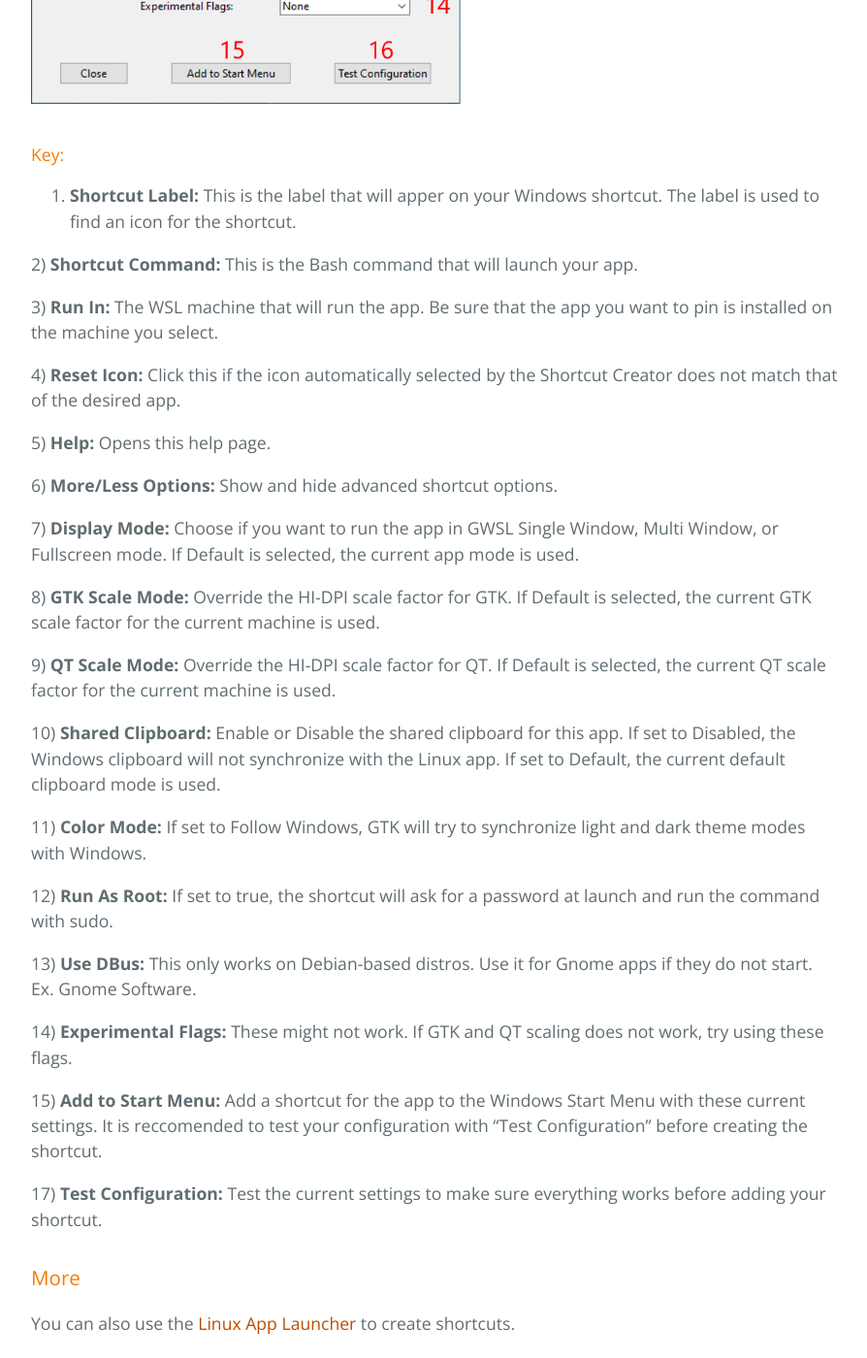
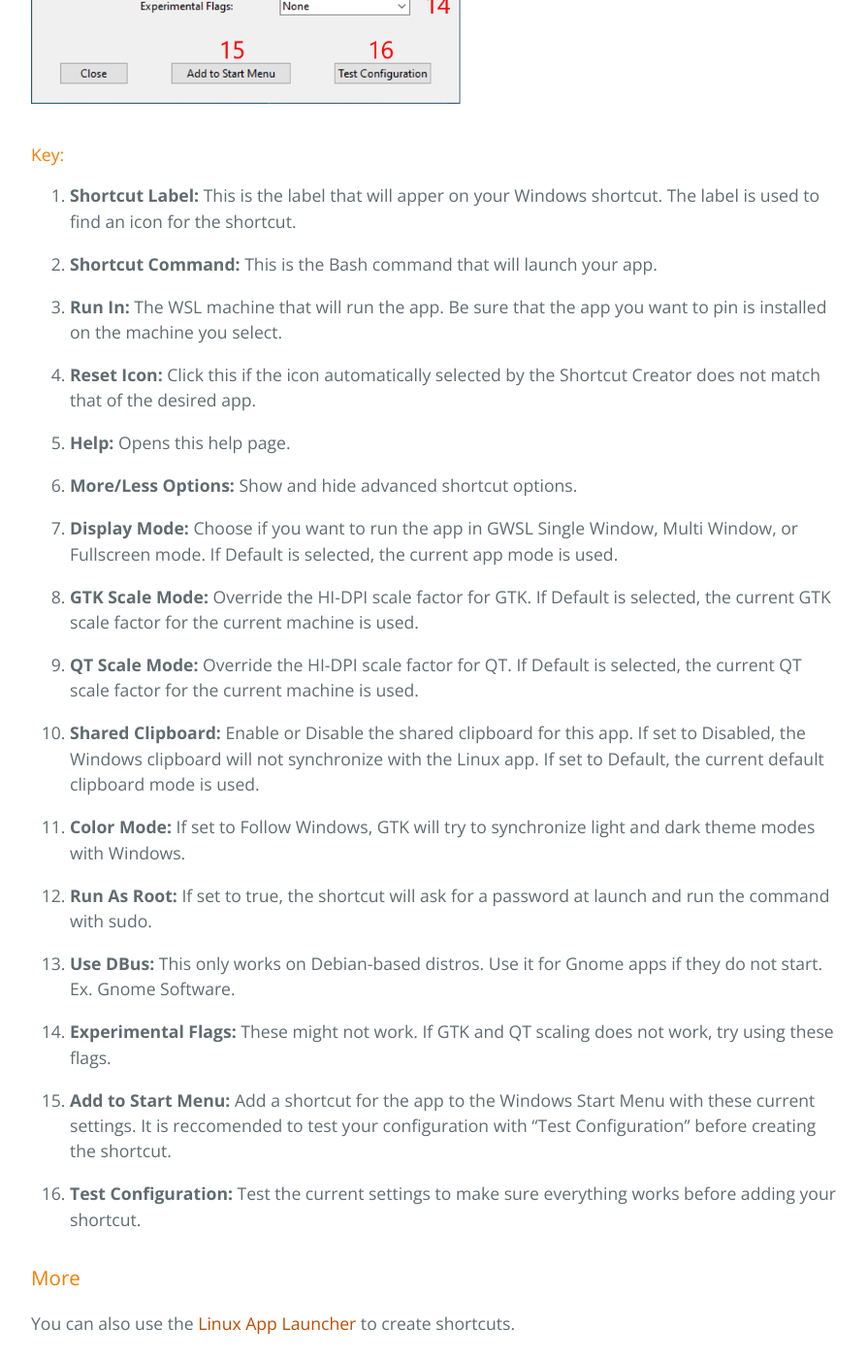
Before and after one commit to Opticos/gwsl, a Jekyll site: the page built from tutorials/manual.md, in a window 1280 px wide and 1400 px high, scrolled down 5885 px. Shown: the whole window at 97% size, without its empty margins (192-1086 px from the left). Built offline with Jekyll 4.4.1, drawn with Linux system fonts in a browser that asks for light colours; the repository's description, which GitHub fills in, is left out; part of the change alters nothing that is shown.

Commit message:
Update manual.md

```diff
--- a/tutorials/manual.md
+++ b/tutorials/manual.md
@@ -118,39 +118,39 @@ To access the Shortcut Creator, open the GWSL Dashboard and click "Shortcut Crea
 
 1.  **Shortcut Label:** This is the label that will apper on your Windows shortcut. The label is used to find an icon for the shortcut.
 
-2)  **Shortcut Command:** This is the Bash command that will launch your app.
+2.  **Shortcut Command:** This is the Bash command that will launch your app.
 
-3)  **Run In:** The WSL machine that will run the app. Be sure that the app you want to pin is installed on the machine you select.
+3.  **Run In:** The WSL machine that will run the app. Be sure that the app you want to pin is installed on the machine you select.
 
-4)  **Reset Icon:** Click this if the icon automatically selected by the Shortcut Creator does not match that of the desired app.
+4.  **Reset Icon:** Click this if the icon automatically selected by the Shortcut Creator does not match that of the desired app.
 
-5)  **Help:** Opens this help page.
+5.  **Help:** Opens this help page.
 
-6)  **More/Less Options:** Show and hide advanced shortcut options.
+6.  **More/Less Options:** Show and hide advanced shortcut options.
 
-7)  **Display Mode:** Choose if you want to run the app in GWSL Single Window, Multi Window, or Fullscreen mode. If Default is selected, the current app mode is used.
+7.  **Display Mode:** Choose if you want to run the app in GWSL Single Window, Multi Window, or Fullscreen mode. If Default is selected, the current app mode is used.
 
-8)  **GTK Scale Mode:** Override the HI-DPI scale factor for GTK. If Default is selected, the current GTK scale factor for the current machine is used.
+8.  **GTK Scale Mode:** Override the HI-DPI scale factor for GTK. If Default is selected, the current GTK scale factor for the current machine is used.
 
-9)  **QT Scale Mode:** Override the HI-DPI scale factor for QT. If Default is selected, the current QT scale factor for the current machine is used.
+9.  **QT Scale Mode:** Override the HI-DPI scale factor for QT. If Default is selected, the current QT scale factor for the current machine is used.
 
-10) **Shared Clipboard:** Enable or Disable the shared clipboard for this app. If set to Disabled, the Windows clipboard will not synchronize with the Linux app. If set to Default, the current default clipboard mode is used.
+10. **Shared Clipboard:** Enable or Disable the shared clipboard for this app. If set to Disabled, the Windows clipboard will not synchronize with the Linux app. If set to Default, the current default clipboard mode is used.
 
-11)  **Color Mode:** If set to Follow Windows, GTK will try to synchronize light and dark theme modes with Windows.
+11.  **Color Mode:** If set to Follow Windows, GTK will try to synchronize light and dark theme modes with Windows.
 
-12)  **Run As Root:** If set to true, the shortcut will ask for a password at launch and run the command with sudo.
+12.  **Run As Root:** If set to true, the shortcut will ask for a password at launch and run the command with sudo.
 
-13)  **Use DBus:** This only works on Debian-based distros. Use it for Gnome apps if they do not start. Ex. Gnome Software.
+13.  **Use DBus:** This only works on Debian-based distros. Use it for Gnome apps if they do not start. Ex. Gnome Software.
 
-14)  **Experimental Flags:** These might not work. If GTK and QT scaling does not work, try using these flags.
+14.  **Experimental Flags:** These might not work. If GTK and QT scaling does not work, try using these flags.
 
-15)  **Add to Start Menu:** Add a shortcut for the app to the Windows Start Menu with these current settings. It is reccomended to test your configuration with "Test Configuration" before creating the shortcut.
+15.  **Add to Start Menu:** Add a shortcut for the app to the Windows Start Menu with these current settings. It is reccomended to test your configuration with "Test Configuration" before creating the shortcut.
 
-17)   **Test Configuration:** Test the current settings to make sure everything works before adding your shortcut.
+17.   **Test Configuration:** Test the current settings to make sure everything works before adding your shortcut.
 
 ### More
 
-You can also use the [Linux App Launcher](https://opticos.github.io/gwsl/tutorials/launcher.html) to create shortcuts.
+You can also use the [Linux App Launcher](#using-the-integrated-linux-app-launcher) to create shortcuts.
 
 ### Using the Integrated Linux App Launcher ###
 
```
